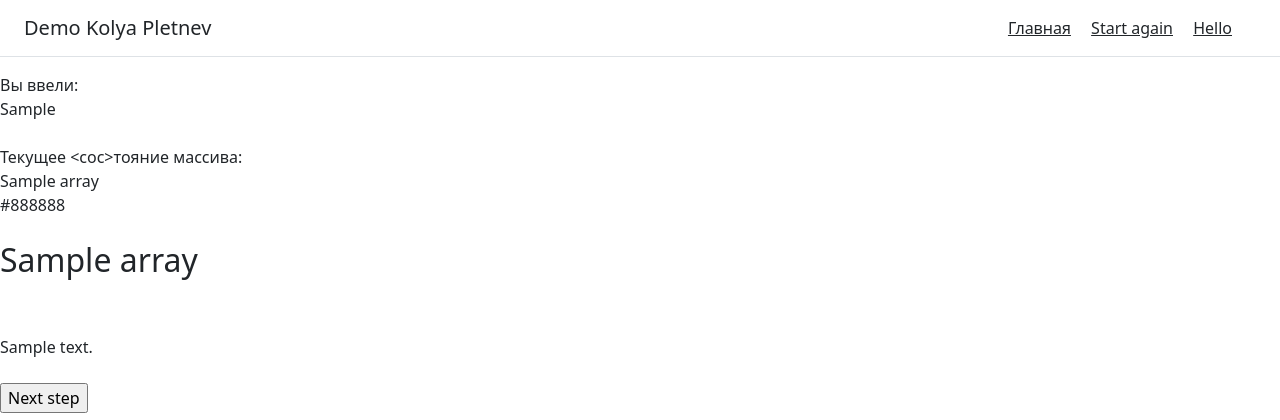
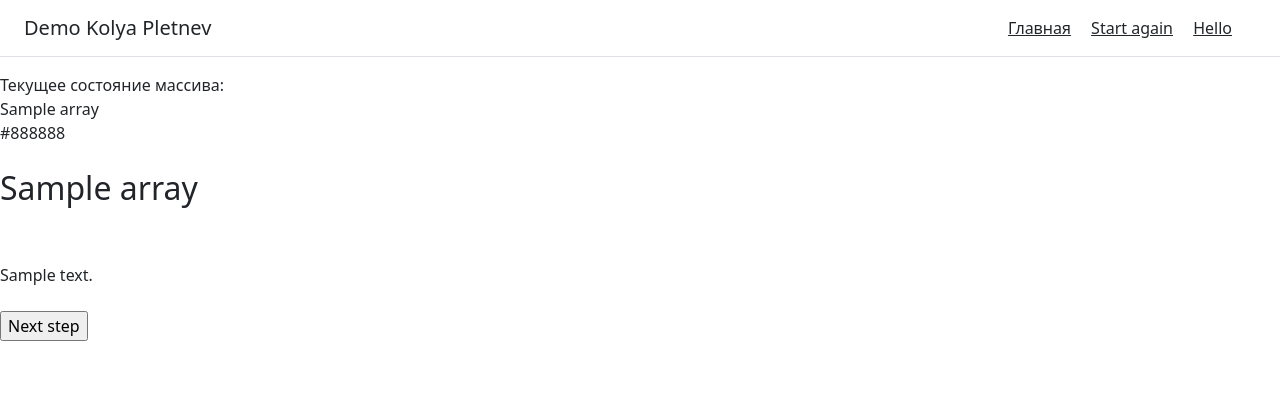
Before and after one commit to Alexandr-Pletnev/python-kolya, a Flask app: template templates/step.html in a window 1280 px wide. Shown: the top 420 px of the page. Run offline with Flask 2, Linux system fonts and the light colour scheme; the template is opened without the code that fills it: most values are stand-ins (such as "Sample title", 1, 10 or a date in 2020).

Commit message:
версия 1.1

```diff
--- a/app.py
+++ b/app.py
@@ -5,40 +5,46 @@ app = Flask(__name__)
 app.secret_key = "mega secret"
 
 
-def get_step_data(arr, i, step):
+def get_step_data(arr, i, k, step):
     data = type('obj', (object,), {})
-
-    if step == 0:
-        data.description = "Cравниваем чисал: " + str(arr[i-1]) + ' и ' + str(arr[i])
-        data.colors = {i-1: "green", i: "green"}
-    elif step == 1:
-        if arr[i-1] < arr[i]:
-            # data.description = "Так как " + str(arr[i-1]) + " < " + str(arr[i]) + " не меняем местами"
-            data.description = "Max: " + str(arr[i])
-            data.colors = {i - 1: "green", i: "orange"}
+    n = len(arr)
+    if k < n:
+        if i < n - k:
+            if step == 0:
+                data.description = "Cравниваем чисал: " + str(arr[i-1]) + ' и ' + str(arr[i])
+                data.colors = {i-1: "green", i: "green"}
+            elif step == 1:
+                if arr[i-1] < arr[i]:
+                    # data.description = "Так как " + str(arr[i-1]) + " < " + str(arr[i]) + " не меняем местами"
+                    data.description = "Max: " + str(arr[i])
+                    data.colors = {i - 1: "green", i: "orange"}
+                else:
+                    # data.description = "Так как " + str(arr[i - 1]) + " > " + str(arr[i]) + " меняем местами"
+                    data.description = "Max: " + str(arr[i-1])
+                    data.colors = {i-1: "orange", i: "green"}
+            elif step == 2:
+                if arr[i] < arr[i-1]:
+                    a1 = i
+                    a2 = i - 1
+                    arr[a1], arr[a2] = arr[a2], arr[a1]
+                    data.colors = {i-1: "green", i: "orange"}
+                    data.description = "Меняем местами"
+                else:
+                    data.colors = {i-1: "green", i: "orange"}
+                    data.description = "Оставляем " + str(arr[i-1]) + " на месте"
+                i += 1
+                step = -1
         else:
-            # data.description = "Так как " + str(arr[i - 1]) + " > " + str(arr[i]) + " меняем местами"
-            data.description = "Max: " + str(arr[i-1])
-            data.colors = {i-1: "orange", i: "green"}
-    elif step == 2:
-        if arr[i] < arr[i-1]:
-            a1 = i
-            a2 = i - 1
-            arr[a1], arr[a2] = arr[a2], arr[a1]
-            data.colors = {i-1: "green", i: "orange"}
-            data.description = "Меняем местами"
-        else:
-            data.colors = {i-1: "green", i: "orange"}
-            data.description = "Оставляем " + str(arr[i-1]) + " на месте"
-        i = i + 1
-        step = -1
-
+            data.description = str(arr[i]) + " максмиальное. 'Поднимаем' на вверх"
+            data.colors = {i: 'indigo-600'}
+            i = 1
+            k += 1
+    data.nextIndexK = k
     data.nextIndex = i
     data.nextStep = step + 1
     data.array = arr
 
     return data
-
 
 @app.route("/hello")
 def hello_world():
@@ -53,7 +59,7 @@ def index():
 
 @app.route('/start')
 def start():
-    input = request.args['input']
+    input = request.args.get('input', ' 10 6 4 0 2 10 ')
     session["userInput"] = input
     arr = list(map(int, input.split()))
     session["currentArray"] = arr
@@ -62,10 +68,11 @@ def start():
 @app.route('/step')
 def nextStep():
     indx = int(request.args.get('indx', 1))
+    kndx = int(request.args.get('kndx', 0))
     step = int(request.args.get('step', 0))
 
     arr = session["currentArray"]
-    data = get_step_data(arr, indx, step)
+    data = get_step_data(arr, indx, kndx, step)
     session["currentArray"] = data.array
 
     ctx = type('obj', (object,), {})
--- a/templates/step.html
+++ b/templates/step.html
@@ -5,11 +5,11 @@
 {% endblock %}
 
 {% block content %}
-<div>Вы ввели:</div>
-<div>{{ ctx.userInput }}</div>
-<br>
+<!--<div>Вы ввели:</div>-->
+<!--<div>{{ ctx.userInput }}</div>-->
+<!--<br>-->
 
-<div>Текущее <сос></сос>тояние массива:</div>
+<div>Текущее состояние массива:</div>
 <div> {{ ctx.data.array }}</div>
 <div>{{ ctx.data.colors }}</div>
 <br>
@@ -31,6 +31,7 @@
 <form action="/step">
     <input type="text" name="indx" hidden value="{{ ctx.data.nextIndex }}">
     <input type="text" name="step" hidden value="{{ ctx.data.nextStep }}">
+    <input type="text" name="kndx" hidden value="{{ ctx.data.nextIndexK }}">
     <input type="submit" value="Next step">
 </form>
 
```
Also changed, not shown: README.md.
